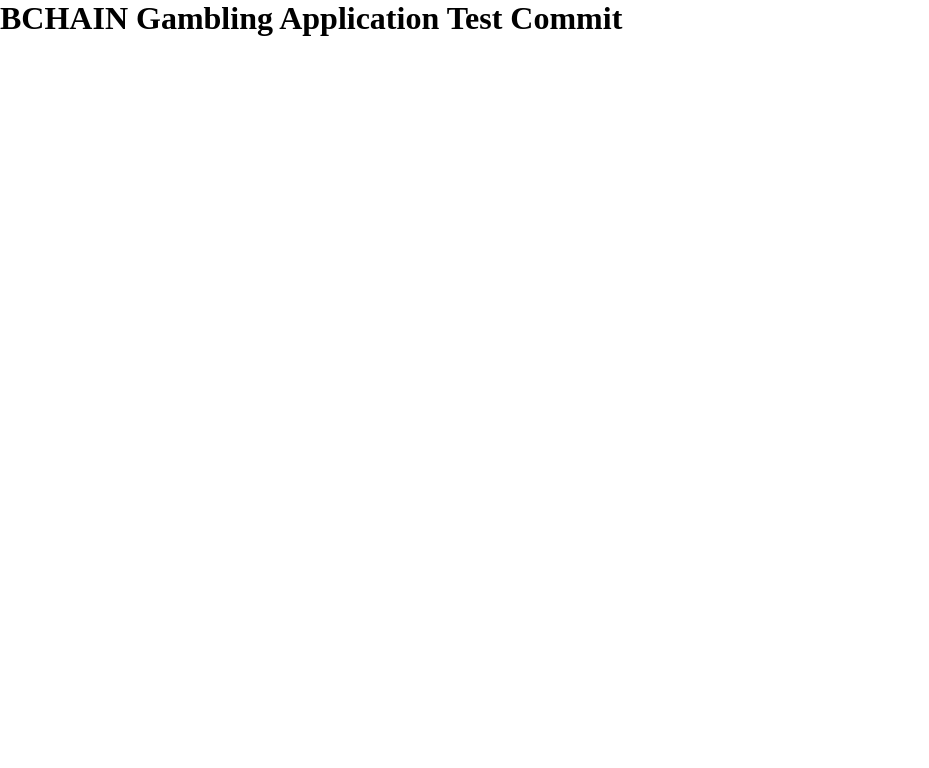
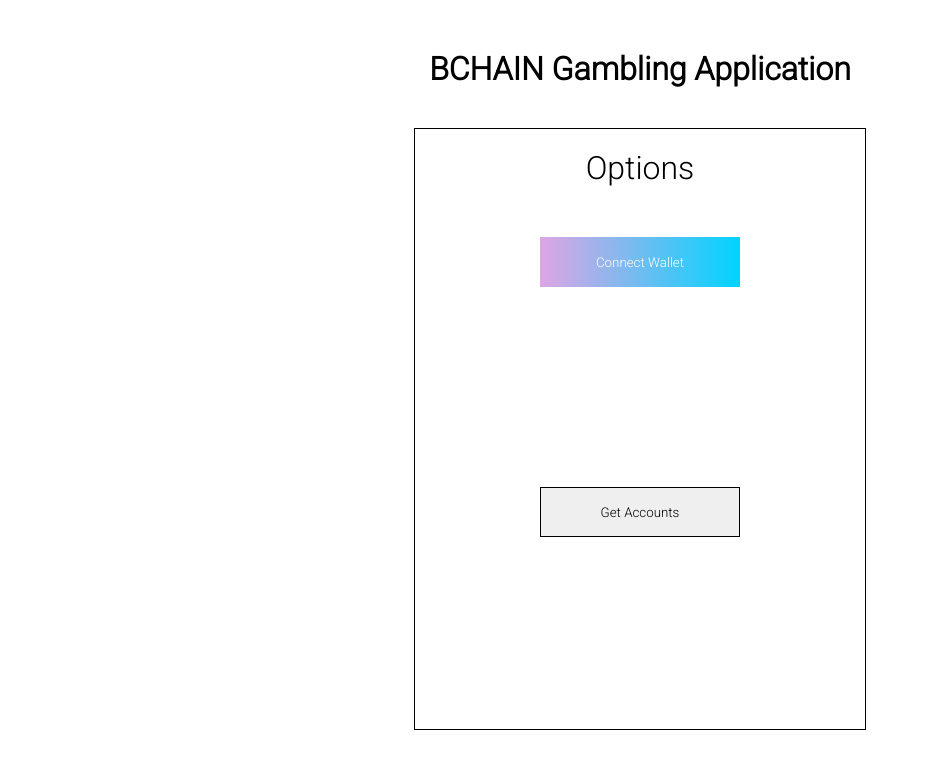
Before and after one commit to Seider9999/Bchain-Gambling, a plain HTML site: page index.html in a window 1280 px wide. Shown: the whole page, without its empty margins (0-929 px from the left). Drawn offline with Linux system fonts and the light colour scheme.

Commit message:
Added Connect button and Implemented Functionality

```diff
--- /dev/null
+++ b/contract.js
@@ -0,0 +1,38 @@
+window.addEventListener("load", (event) => {
+
+// Hide Option Buttons
+//document.getElementById('accounts').style.visibility= 'hidden';
+
+//Get Buttons Button
+const connectButton = document.getElementById("connect");
+const getAccountsButton = document.getElementById("accounts");
+
+
+//Button Click Connect to Metamask
+connectButton.addEventListener('click', async() => {
+  await ethereum.request({ method: 'eth_requestAccounts' });
+
+});
+
+
+
+
+
+
+
+
+
+
+
+
+
+
+
+
+
+
+
+
+
+
+});
--- a/index.html
+++ b/index.html
@@ -6,10 +6,27 @@
     <meta name="viewport" content="width=device-width, initial-scale=1.0">
     <title>Bchain Gambling</title>
     <link rel="stylesheet" href="style/style.css">
+    <script src="contract.js"></script>
+    <script src="https://unpkg.com/web3@latest/dist/web3.min.js"></script>
 </head>
 <body>
-<div class="wrap">
-    <h1>BCHAIN Gambling Application Test Commit</h1>
+<div class="master-wrap">
+    <h1>BCHAIN Gambling Application</h1>
+
+    <div class="wallet-box">
+
+        <p class = "title-box">Options</p>
+
+        <button id="connect">
+            <p>Connect Wallet</p>
+        </button>
+
+        <button id="accounts">
+            <p>Get Accounts</p>
+        </button>
+    </div>
+
+
 </div>
 
 
--- a/style/style.css
+++ b/style/style.css
@@ -1,4 +1,80 @@
+@import url('https://fonts.googleapis.com/css2?family=Roboto:wght@300&display=swap');
+/*                */
+/* OVERALL*/
+/*                */
 *{
     margin: 0;
     padding: 0;
+    font-family: 'Roboto', sans-serif;
 }
+
+/*                */
+/* MASTER WRAP*/
+/*                */
+.master-wrap{
+    margin: 0 auto;
+    margin-top: 50px;
+    width: 70%;
+    height: auto;
+}
+
+.master-wrap h1{
+    text-align: center;
+}
+
+/*                */
+/* WALLET BOX     */
+/*                */
+.master-wrap .wallet-box{
+    height: 600px;
+    width: 450px;
+    background-color: #fff ;
+    margin: 0 auto;
+    margin-top: 40px;
+    border: 1px solid #000;
+    text-align: center;
+}
+
+.master-wrap .wallet-box .title-box{
+    font-size: 2em;
+    text-align: center;
+    margin-top: 20px;
+}
+
+/*                */
+/* BUTTON SETTINGS*/
+/*                */
+
+#connect{
+    margin: 0 auto;
+    display: block;
+    height: 50px;
+    width: 200px;
+    border: none;
+    background: linear-gradient(90deg, rgba(2,0,36,1) 0%, rgba(222,165,227,1) 0%, rgba(0,212,255,1) 100%);
+    color: #fff;
+    margin-top: 50px;
+    cursor: pointer;
+
+}
+
+#connect:hover{
+    box-shadow: 0 6px 7px 0 rgba(0,0,0,0.24),0 12px 30px 0 rgba(0,0,0,0.19);
+}
+
+#accounts{
+    margin: 0 auto;
+    display: block;
+    height: 50px;
+    width: 200px;
+    border: none;
+    border: 1px solid #000;
+    color: #000;
+    margin-top: 50px;
+    cursor: pointer;
+    margin-top: 200px;
+}
+
+#accounts:hover{
+    box-shadow: 0 6px 7px 0 rgba(0,0,0,0.24),0 12px 30px 0 rgba(0,0,0,0.19);
+}
```
